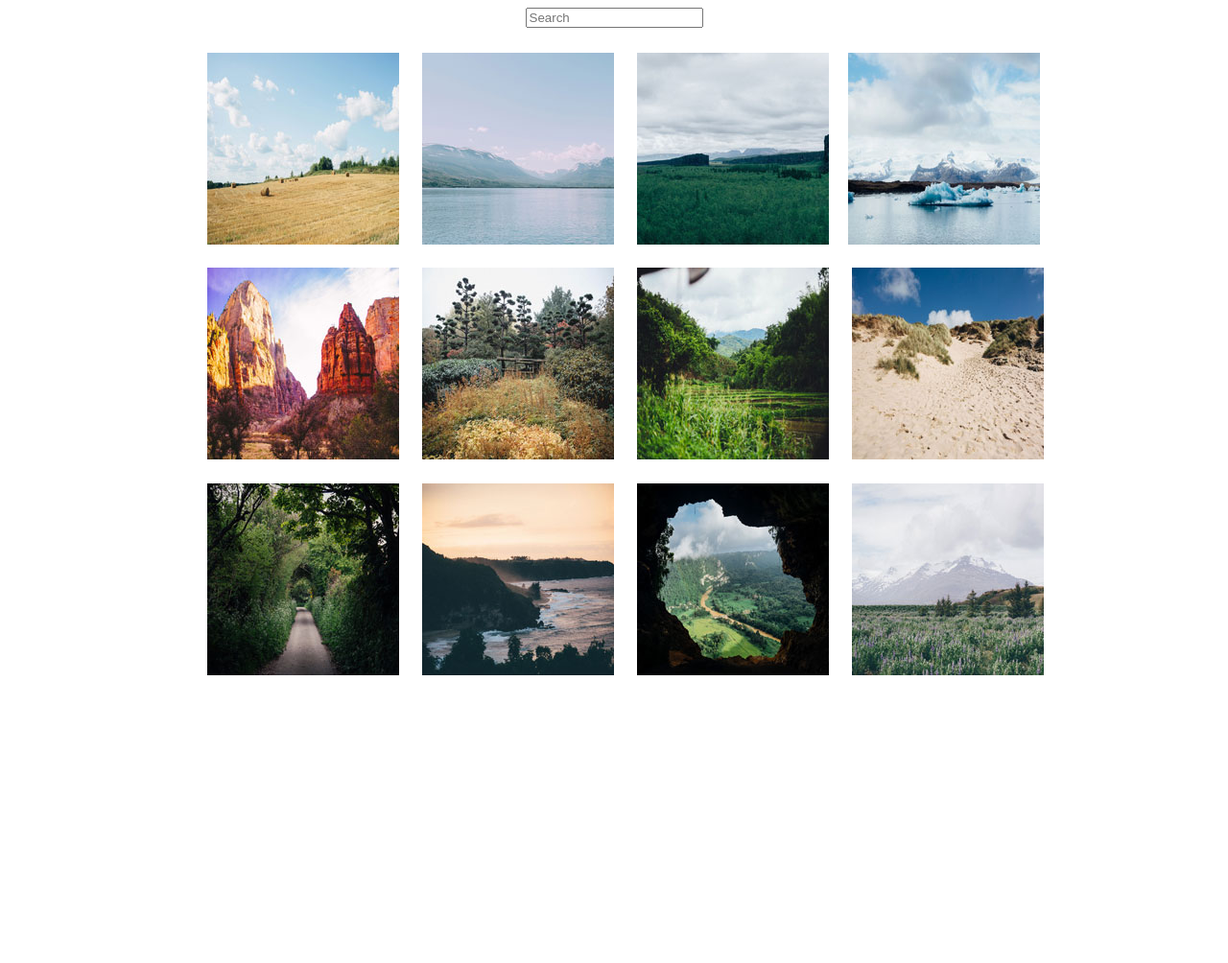
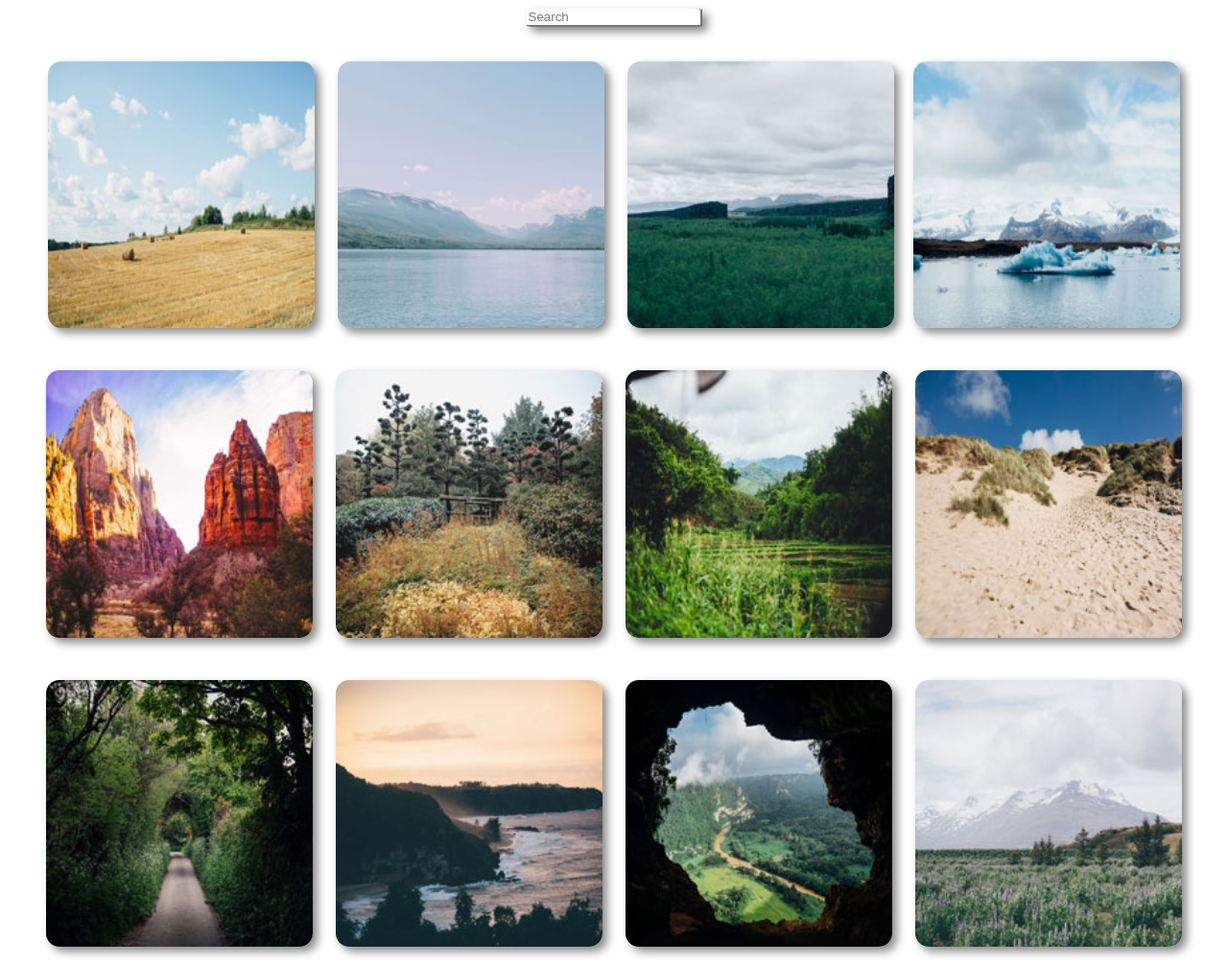
Before and after one commit to meganoliver/photo_gallery_v3, a plain HTML site: page index.html in a window 1280 px wide. Shown: the whole page at 96% size. Before the commit the page ends 800 px from the top, so only its background shows below. Drawn offline with nearby package versions, Linux system fonts and the light colour scheme.

Commit message:
CSS adjustments in lightbox

```diff
--- a/css/main.css
+++ b/css/main.css
@@ -3,12 +3,60 @@
 }
 
 .container {
-  width: 75%;
+  width: 100%;
   margin: 0 auto;
+  text-align: center;
 }
+
+ul {
+    padding: 0;
+}
+
+li {
+  list-style: none;
+  margin-top: 10px;
+  margin-bottom: 10px;
+  padding: 5px;
+}
+
+a {
+  display: inline-block;
+  width: 100%;
+  text-align: center;
+}
+
+.gallery-thumb{
+  border-radius: 5%;
+  box-shadow: 5px 5px 10px #888;
+}
+
+#search-box {
+  border-radius: 5%;
+  border-top: 1px;
+  border-left: 1px;
+  box-shadow: 5px 5px 10px #888;
+}
+
+/**
+Lightbox Styling
+**/
+
+.data-title {
+  text-align: center;
+}
+
+@media (min-width: 320px) {
 
 li {
   display: inline-block;
   padding: 10px;
   list-style: none;
+  width: 22%;
+  text-align: center;
+  }
+
+img {
+  width: 100%;
 }
+
+}
```
Also changed, not shown: lightbox2/src/css/lightbox.css.
